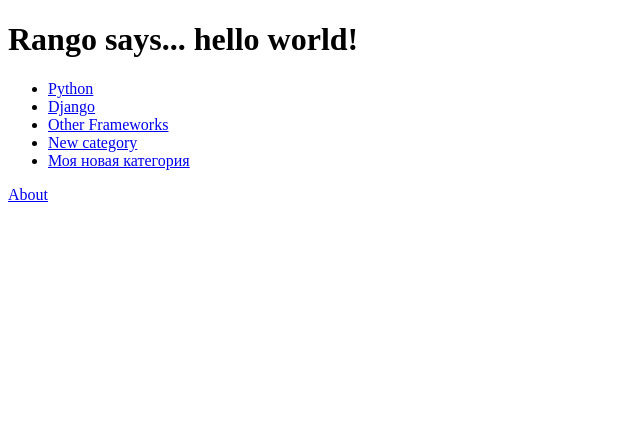
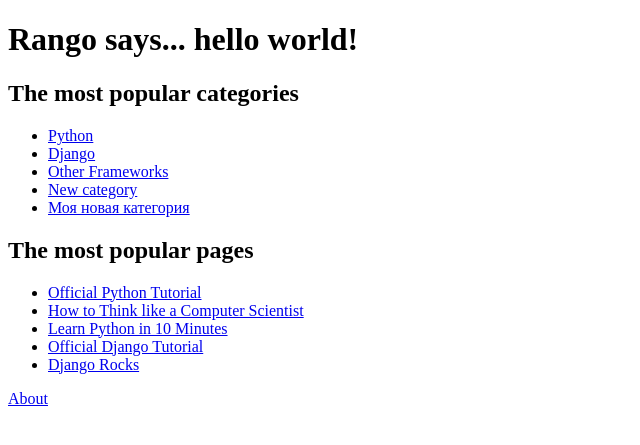
Before and after one commit to kirillserious/tango-with-django, a Django app: page /rango/ in a window 1280 px wide. Shown: the top 445 px of the page, without its empty margins (0-640 px from the left). Run offline with Django 3.2, Linux system fonts and the light colour scheme; data comes from the database, SQL or seed files in the repository.

Commit message:
Пять лучших статей в index

```diff
--- a/tango_with_django_project/rango/views.py
+++ b/tango_with_django_project/rango/views.py
@@ -5,7 +5,9 @@ from rango.models import Category, Page
 
 def index(request):
     category_list = Category.objects.order_by('-likes')[:5]
-    context_dict = {'categories': category_list}
+    page_list = Page.objects.order_by('-views')[:5]
+    context_dict = {'categories': category_list,
+        'pages': page_list}
     return render(request, 'rango/index.html', context_dict)
 
 def about(request):
--- a/tango_with_django_project/templates/rango/index.html
+++ b/tango_with_django_project/templates/rango/index.html
@@ -9,7 +9,7 @@
 
     <body>
         <h1>Rango says...  hello world!</h1>
-
+        <h2> The most popular categories </h2>
         {% if categories %}
             <ul>
                 {% for category in categories %}
@@ -23,7 +23,20 @@
         {% else %}
             <strong>There are no category present.</strong>
         {% endif %}
-
+        <h2> The most popular pages </h2>
+        {% if pages %}
+            <ul>
+                {% for page in pages %}
+                    <li>
+                        <a href="{{ page.url }}">
+                            {{ page.title }}
+                        </a>
+                    </li>
+                {% endfor %}
+            </ul>
+        {% else %}
+            <strong>There are no page present.</strong>
+        {% endif %}
         <a href = "/rango/about">About</a><br />
     </body>
 </html>
```
